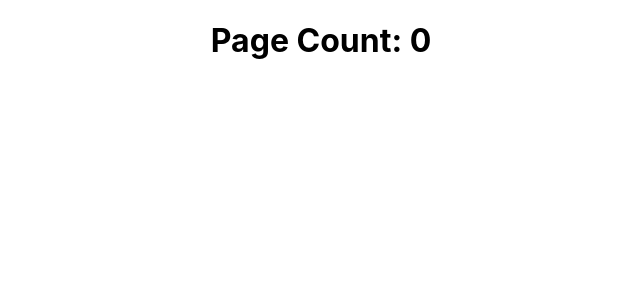
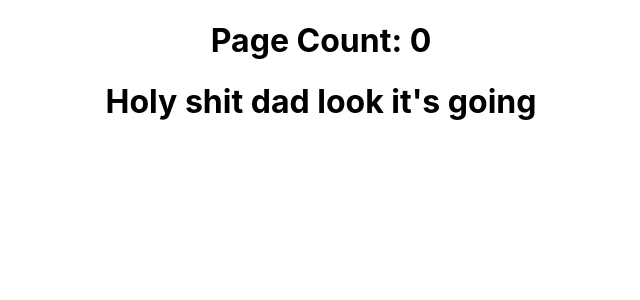
Before and after one commit to shleeblescow/plsWork, a React (Create React App) app in the folder client/: page / in a window 1280 px wide. Shown: the top 300 px of the page, without its empty margins (319-959 px from the left). Built offline with nearby package versions, Linux system fonts and the light colour scheme; no server answers.

Commit message:
added dad comment

```diff
--- a/client/src/App.js
+++ b/client/src/App.js
@@ -15,6 +15,7 @@ function App() {
   return (
     <div className="App">
       <h1>Page Count: {count}</h1>
+      <h1>Holy shit dad look it's going</h1>
     </div>
   );
 
```
